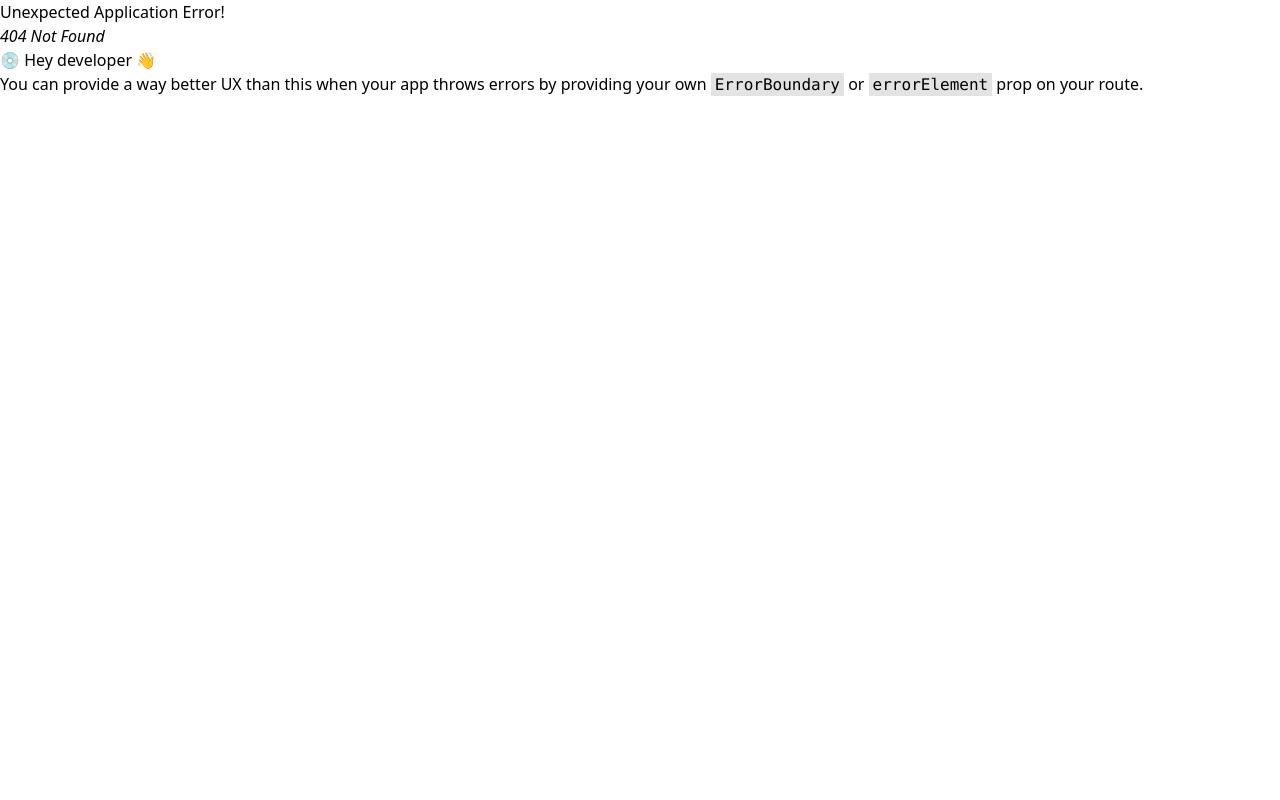
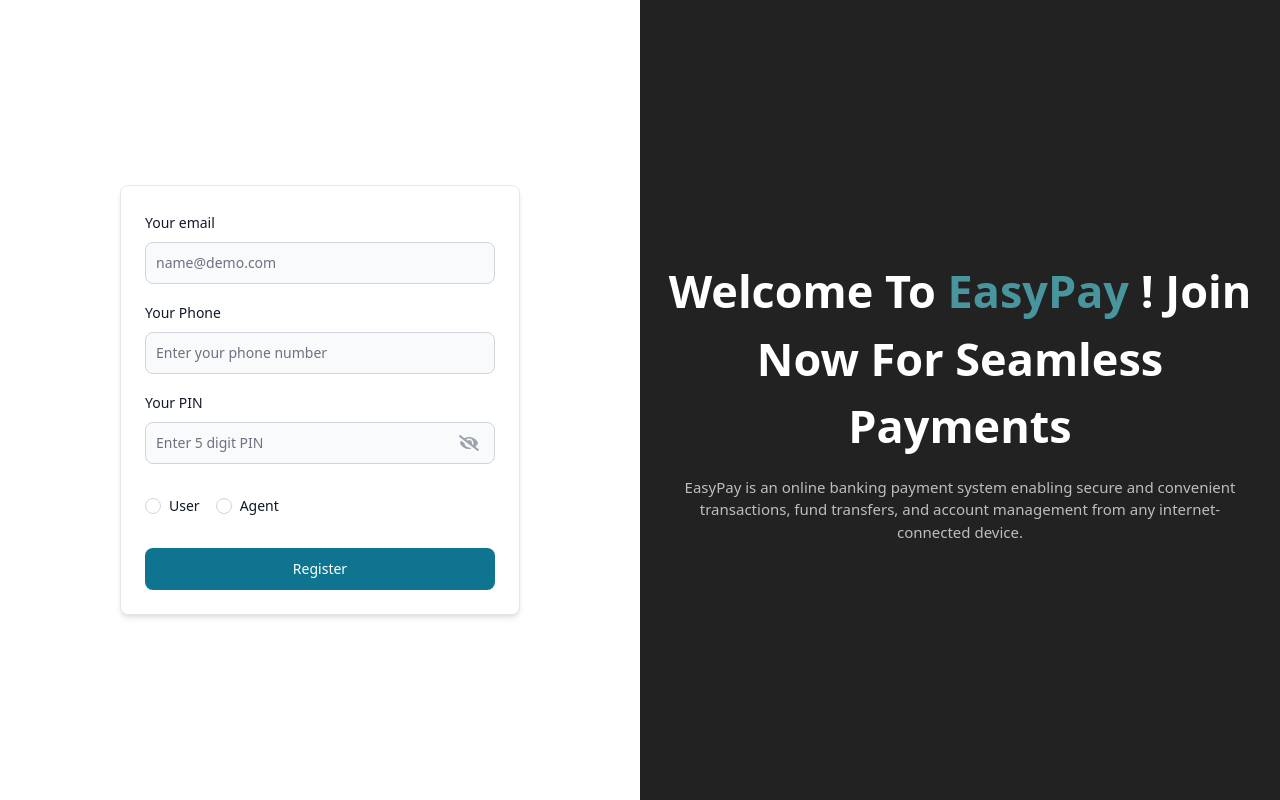
Before and after one commit to iamsaif6/easypay-client, a React (Vite) app: page /register in a window 1280 px wide. Before the commit this address had no page. Built offline with nearby package versions, Linux system fonts and the light colour scheme.

Commit message:
register added

```diff
--- a/package.json
+++ b/package.json
@@ -10,14 +10,18 @@
     "preview": "vite preview"
   },
   "dependencies": {
+    "axios": "^1.7.2",
     "flowbite-react": "^0.10.1",
     "localforage": "^1.10.0",
     "match-sorter": "^6.3.4",
     "react": "^18.3.1",
     "react-dom": "^18.3.1",
+    "react-hook-form": "^7.52.1",
+    "react-hot-toast": "^2.4.1",
     "react-icons": "^5.2.1",
     "react-pro-sidebar": "^1.1.0",
     "react-router-dom": "^6.24.1",
+    "react-toastify": "^10.0.5",
     "sort-by": "^1.2.0"
   },
   "devDependencies": {
--- a/src/Pages/Login/Login.jsx
+++ b/src/Pages/Login/Login.jsx
@@ -1,5 +1,11 @@
+import { ToastContainer } from 'react-toastify';
+
 const Login = () => {
-  return <div>Login Page</div>;
+  return (
+    <div>
+      <ToastContainer />
+    </div>
+  );
 };
 
 export default Login;
--- /dev/null
+++ b/src/Pages/Register/Register.jsx
@@ -0,0 +1,147 @@
+import axios from 'axios';
+import { Button, Card, Label, TextInput, Radio } from 'flowbite-react';
+import { useState } from 'react';
+import { useForm } from 'react-hook-form';
+import toast from 'react-hot-toast';
+import { FaEye, FaEyeSlash } from 'react-icons/fa';
+
+const Register = () => {
+  const [showPin, setShowPin] = useState(false);
+  const {
+    register,
+    formState: { errors },
+    handleSubmit,
+  } = useForm();
+
+  const onSubmit = data => {
+    axios.post(`${import.meta.env.VITE_API_ADDRESS}/register`, data).then(res => {
+      if (res.data.acknowledged) {
+        console.log(res.data);
+        toast.success('Registration successful. Now you can login.');
+        // window.location.href = '/login';
+      } else if (res.data.message) {
+        toast.error(`${res.data.message}`);
+      }
+    });
+  };
+
+  return (
+    <div className="grid h-screen grid-cols-1 md:grid-cols-2 place-items-center">
+      <div className="w-full px-5 h-full flex items-center justify-center">
+        <Card className="max-w-[400px] w-full  backdrop-blur-2xl">
+          <form onSubmit={handleSubmit(onSubmit)} className="flex flex-col gap-4">
+            <div>
+              <div className="mb-2 block">
+                <Label htmlFor="email1" value="Your email" />
+              </div>
+              <TextInput {...register('email', { required: true })} id="email1" type="email" placeholder="name@demo.com" />
+              {errors.email?.type === 'required' && (
+                <p className="text-[14px] text-red-600 mt-2" role="alert">
+                  Email Required
+                </p>
+              )}
+            </div>
+            <div>
+              <div className="mb-2 block">
+                <Label htmlFor="phone" value="Your Phone" />
+              </div>
+              <TextInput
+                {...register('phone', { required: true, minLength: 8, maxLength: 12 })}
+                id="phone"
+                type="number"
+                placeholder="Enter your phone number"
+              />
+              {errors.phone?.type === 'required' && (
+                <p className="text-[14px] text-red-600 mt-2" role="alert">
+                  Phone Number Required
+                </p>
+              )}
+              {errors.phone?.type === 'minLength' && (
+                <p className="text-[14px] text-red-600 mt-2" role="alert">
+                  Phone Number Should be 8-12 Digits
+                </p>
+              )}
+              {errors.phone?.type === 'maxLength' && (
+                <p className="text-[14px] text-red-600 mt-2" role="alert">
+                  Phone Number Should be 8-12 Digits
+                </p>
+              )}
+            </div>
+            <div>
+              <div className="mb-2 block">
+                <Label htmlFor="password1" value="Your PIN" />
+              </div>
+              <div className="relative">
+                <TextInput
+                  placeholder="Enter 5 digit PIN"
+                  {...register('pin', { required: true, minLength: 5, maxLength: 5, pattern: /^\d+$/ })}
+                  id="password1"
+                  type={showPin ? 'text' : 'password'}
+                />
+                <span
+                  onClick={() => {
+                    setShowPin(!showPin);
+                  }}
+                  className="absolute cursor-pointer right-4 top-1/2 -translate-y-1/2"
+                >
+                  {showPin ? <FaEye className="text-[20px] text-primary" /> : <FaEyeSlash className="text-[20px] text-gray-400" />}
+                </span>
+              </div>
+              {errors.pin?.type === 'required' && (
+                <p className="text-[14px] text-red-600 mt-2" role="alert">
+                  5 Digit PIN Required
+                </p>
+              )}
+              {errors.pin?.type === 'maxLength' && (
+                <p className="text-[14px] text-red-600 mt-2" role="alert">
+                  Please Enter 5 Digit PIN
+                </p>
+              )}{' '}
+              {errors.pin?.type === 'minLength' && (
+                <p className="text-[14px] text-red-600 mt-2" role="alert">
+                  Please Enter 5 Digit PIN
+                </p>
+              )}
+              {errors.pin?.type === 'pattern' && (
+                <p className="text-[14px] text-red-600 mt-2" role="alert">
+                  Please Enter Number Only
+                </p>
+              )}
+            </div>
+            <div>
+              <fieldset className="flex max-w-md flex-row my-4 gap-4">
+                <div className="flex items-center gap-2">
+                  <Radio {...register('role', { required: true })} id="user" name="role" value="user" />
+                  <Label htmlFor="user">User</Label>
+                </div>
+                <div className="flex items-center gap-2">
+                  <Radio {...register('role', { required: true })} id="agent" name="role" value="agent" />
+                  <Label htmlFor="agent">Agent</Label>
+                </div>
+                <span>
+                  {errors.role?.type === 'required' && (
+                    <p className="text-[14px] text-red-600 " role="alert">
+                      Please select a role
+                    </p>
+                  )}
+                </span>
+              </fieldset>
+            </div>
+            <Button type="submit">Register</Button>
+          </form>
+        </Card>
+      </div>
+      <div className="w-full hidden  md:flex px-7 items-center flex-col text-center justify-center h-full bg-[#222]">
+        <h1 className="text-white text-[45px] font-semibold text-center">
+          Welcome To <span className="text-primary font-extrablod">EasyPay </span> ! Join Now For Seamless Payments
+        </h1>
+        <p className="text-white opacity-70 text-[15px] mt-4 font-light">
+          EasyPay is an online banking payment system enabling secure and convenient transactions, fund transfers, and account management
+          from any internet-connected device.
+        </p>
+      </div>
+    </div>
+  );
+};
+
+export default Register;
--- a/src/main.jsx
+++ b/src/main.jsx
@@ -3,9 +3,13 @@
 import './index.css';
 import { RouterProvider } from 'react-router-dom';
 import router from './Routes/routes.jsx';
+import { ToastContainer } from 'react-toastify';
+import { Toaster } from 'react-hot-toast';
 
 ReactDOM.createRoot(document.getElementById('root')).render(
   <React.StrictMode>
+    <ToastContainer />
+    <Toaster />
     <RouterProvider router={router} />
   </React.StrictMode>
 );
```
Also changed, not shown: src/Routes/routes.jsx (+9 -0 lines), 2 other files (tests, documents, lock files or other folders).
